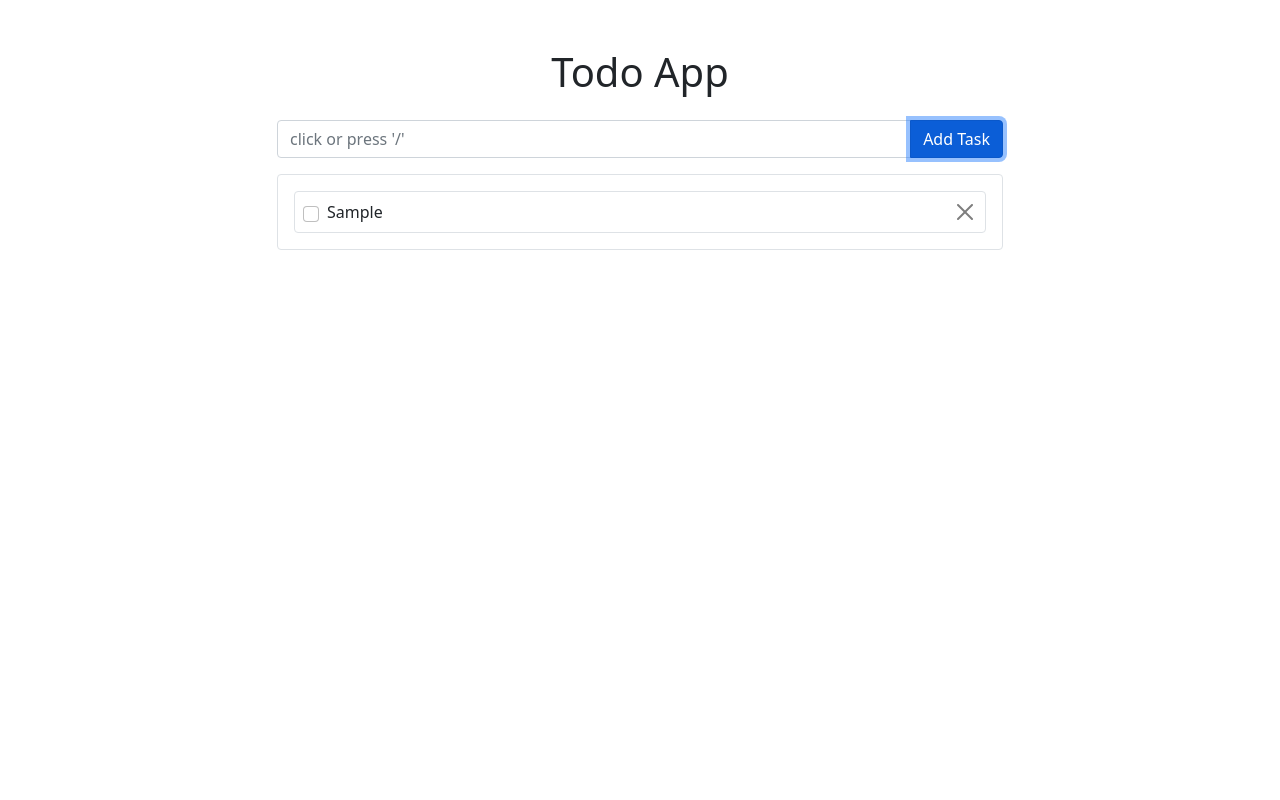
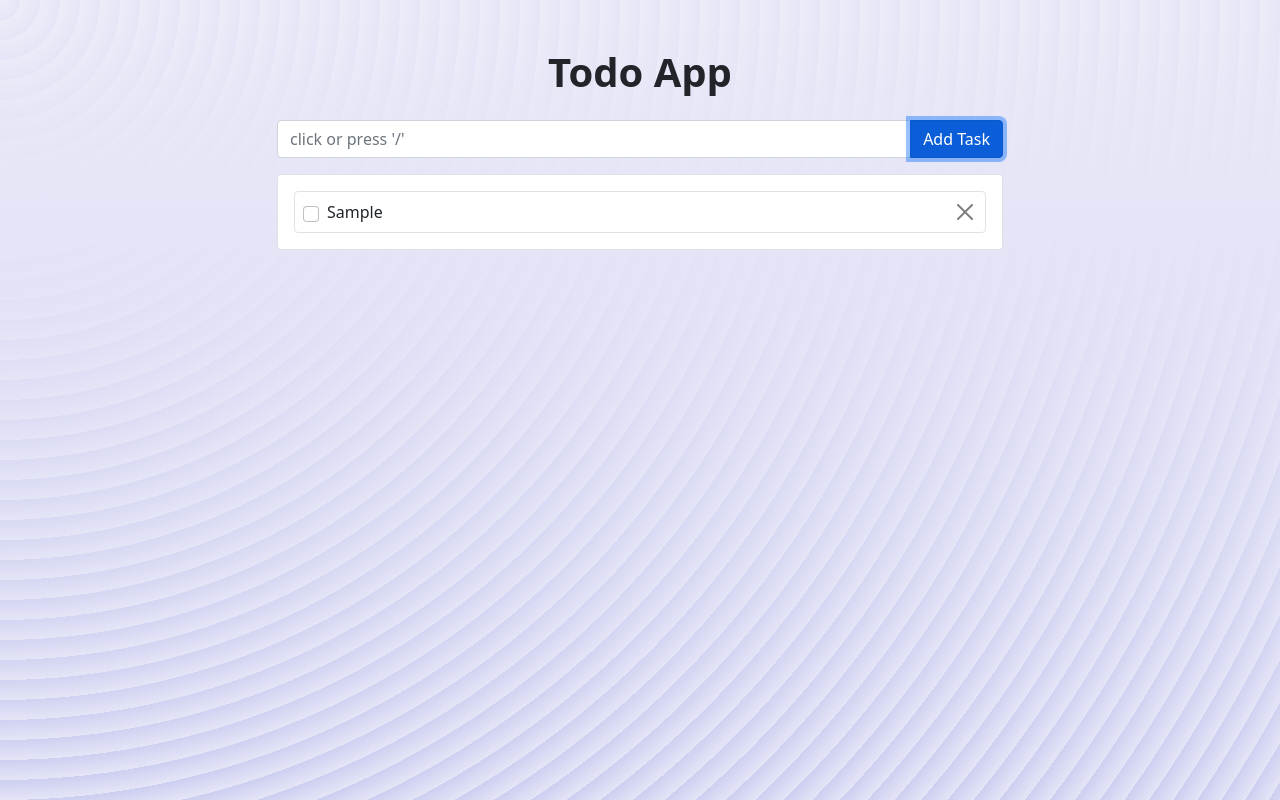
Before and after one commit to pushpend3r/todoapp, a plain HTML site: page index.html in a window 1280 px wide. Both pictures are taken after typing "Sample" into the empty fields and a click on the button "Add Task". Drawn offline with nearby package versions, Linux system fonts and the light colour scheme.

Commit message:
added background pattern

```diff
--- a/index.html
+++ b/index.html
@@ -15,7 +15,7 @@
   </head>
   <body>
     <div class="container py-5 d-grid gap-3">
-      <h1 class="text-center">Todo App</h1>
+      <h1 class="text-center fw-bold">Todo App</h1>
       <div class="taskAdder input-group">
         <input
           type="text"
--- a/index.js
+++ b/index.js
@@ -27,11 +27,17 @@ function newTask(value, isCompleted = false) {
 
   task.querySelector("button.btn-close").addEventListener("click", event => {
     task.remove(task);
-    if (!tasks.hasChildNodes()) tasks.classList.remove("border");
+    if (!tasks.hasChildNodes()) {
+      tasks.classList.remove("border");
+      tasks.style.backgroundColor = "rgba(0,0,0,0)";
+    }
   });
 
   tasks.prepend(task);
-  if (!tasks.classList.contains("border")) tasks.classList += " border";
+  if (!tasks.classList.contains("border")) {
+    tasks.classList += " border";
+    tasks.style.backgroundColor = "#fff";
+  }
 }
 
 addTaskBtn.addEventListener("click", () => {
--- a/index.scss
+++ b/index.scss
@@ -1,4 +1,18 @@
+body {
+  background-color: #e5e5f7;
+  opacity: 1;
+  background-image: repeating-radial-gradient(
+      circle at 0 0,
+      transparent 0,
+      #e5e5f7 20px
+    ),
+    repeating-linear-gradient(#fdfdfd55, #cccef0);
+
+  min-height: 100vh;
+}
+
 .task {
+  background-color: #fff;
   .form-check-input:checked + .taskdesc {
     text-decoration: line-through;
   }
```
Also changed, not shown: index.css.
